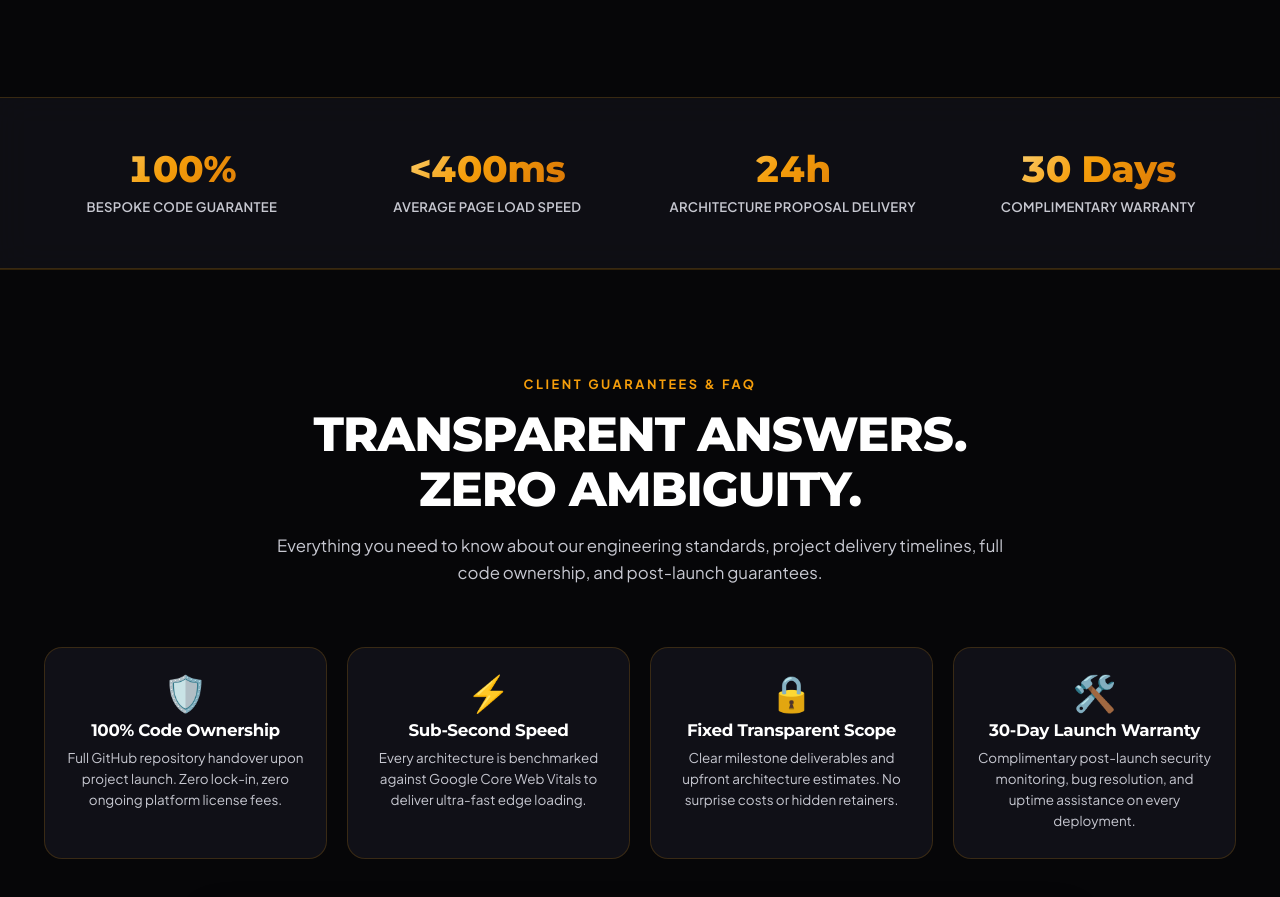
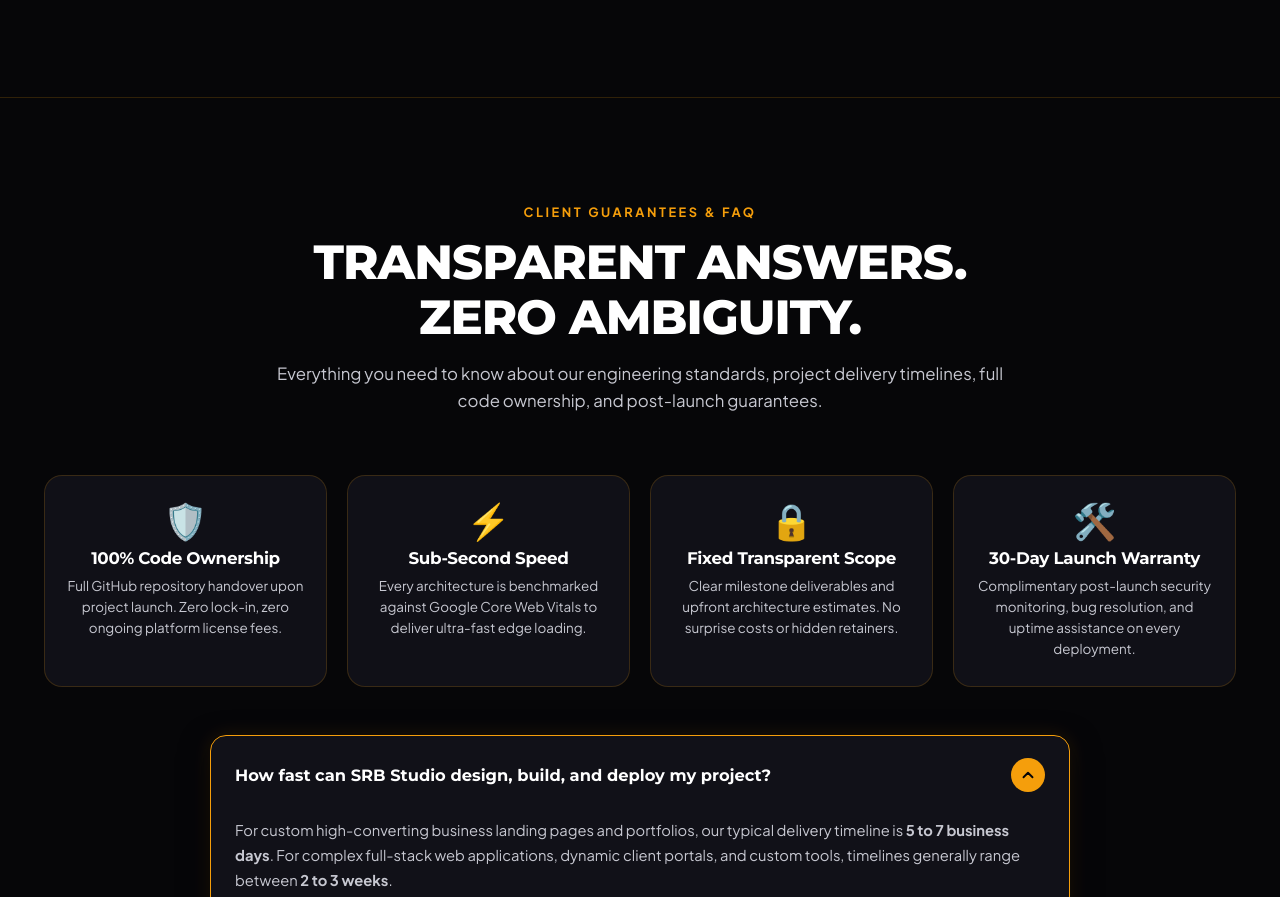
Before and after one commit to sha313786/srb-studios, a website: page index.html in a window 1280 px wide. Shown: the part 5169-6066 px from the top of the page. Drawn offline with Linux system fonts and the light colour scheme.

Commit message:
Remove duplicate stats banner to unify with Client Guarantees in FAQ section

```diff
--- a/index.html
+++ b/index.html
@@ -636,37 +636,6 @@
     </section>
 
     <!-- =======================================================================
-         STATS BANNER
-         ======================================================================= -->
-    <section class="stats-banner" aria-label="Agency Benchmarks and Guarantees">
-      <div class="container">
-        <div class="stats-grid">
-
-          <div class="stat-item">
-            <div class="stat-item-number" data-target="100" data-suffix="%">100%</div>
-            <div class="stat-item-label">Bespoke Code Guarantee</div>
-          </div>
-
-          <div class="stat-item">
-            <div class="stat-item-number" data-prefix="<" data-target="400" data-suffix="ms"><400ms</div>
-            <div class="stat-item-label">Average Page Load Speed</div>
-          </div>
-
-          <div class="stat-item">
-            <div class="stat-item-number" data-target="24" data-suffix="h">24h</div>
-            <div class="stat-item-label">Architecture Proposal Delivery</div>
-          </div>
-
-          <div class="stat-item">
-            <div class="stat-item-number" data-target="30" data-suffix=" Days">30 Days</div>
-            <div class="stat-item-label">Complimentary Warranty</div>
-          </div>
-
-        </div>
-      </div>
-    </section>
-
-    <!-- =======================================================================
          CLIENT GUARANTEES & FAQ SECTION
          ======================================================================= -->
     <section class="section-padding faq-section" id="faq">
--- a/js/main.js
+++ b/js/main.js
@@ -12,7 +12,6 @@ document.addEventListener('DOMContentLoaded', () => {
   initConsultationForm();
   initPerformanceGauge();
   initEmailCopy();
-  initStatsCounter();
   initFaqAccordion();
 });
 
@@ -581,41 +580,6 @@ function initEmailCopy() {
 }
 
 /* ==========================================================================
-   8. STATS COUNTER ANIMATION
-   ========================================================================== */
-function initStatsCounter() {
-  const statNumbers = document.querySelectorAll('.stat-item-number');
-  let animated = false;
-
-  const observer = new IntersectionObserver((entries) => {
-    entries.forEach(entry => {
-      if (entry.isIntersecting && !animated) {
-        animated = true;
-        statNumbers.forEach(el => {
-          const target = parseInt(el.getAttribute('data-target') || '0', 10);
-          const suffix = el.getAttribute('data-suffix') || '';
-          const prefix = el.getAttribute('data-prefix') || '';
-          let count = 0;
-          const step = Math.max(1, Math.floor(target / 40));
-          const timer = setInterval(() => {
-            count += step;
-            if (count >= target) {
-              el.textContent = `${prefix}${target}${suffix}`;
-              clearInterval(timer);
-            } else {
-              el.textContent = `${prefix}${count}${suffix}`;
-            }
-          }, 30);
-        });
-      }
-    });
-  }, { threshold: 0.2 });
-
-  const statsSection = document.querySelector('.stats-banner');
-  if (statsSection) observer.observe(statsSection);
-}
-
-/* ==========================================================================
    TOAST HELPER
    ========================================================================== */
 function showToast(msg) {
```
